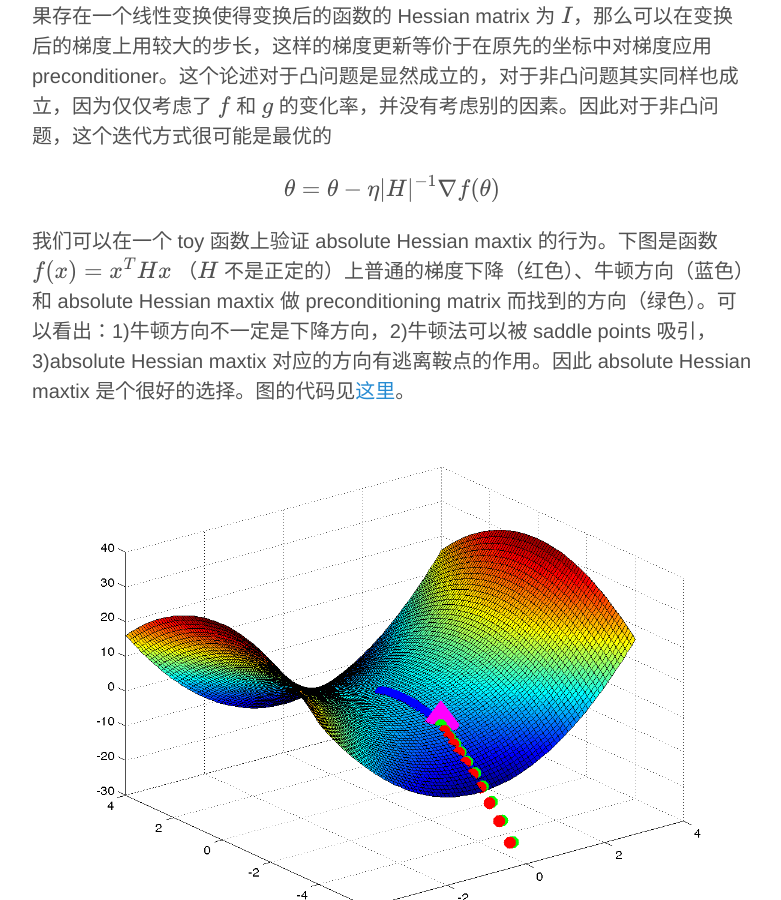
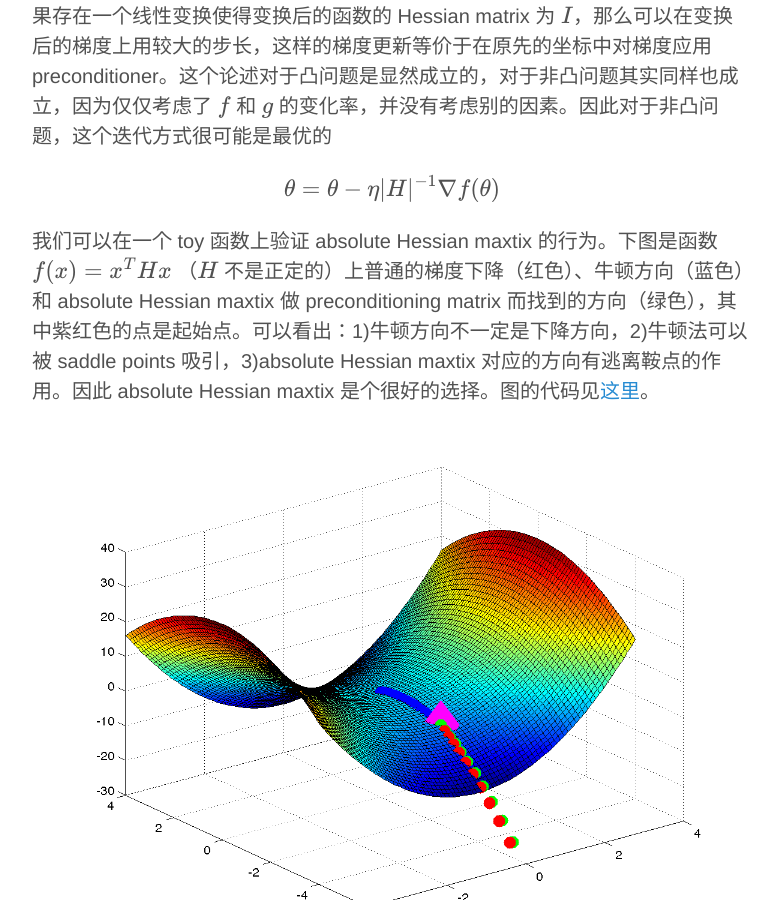
Before and after one commit to bjsc/cswhjiang.github.io, a Jekyll site: the page built from _posts/2015-09-10-escape-from-saddle-points.md, in a window 1280 px wide and 900 px high, scrolled down 809 px. Shown: the whole window, without its empty margins (248-1029 px from the left). Built offline with Jekyll 4.4.1, drawn with Linux system fonts in a browser that asks for light colours; formulas are drawn with MathJax 3; comment, search, counter and statistics services are not loaded.

Commit message:
saddle points

```diff
--- a/_posts/2015-09-10-escape-from-saddle-points.md
+++ b/_posts/2015-09-10-escape-from-saddle-points.md
@@ -16,7 +16,7 @@
 \theta = \theta - \eta |H|^{-1} \nabla f(\theta)
 $$
 
-我们可以在一个 toy 函数上验证 absolute Hessian maxtix 的行为。下图是函数 $$f(x) = x^THx$$ （$$H$$ 不是正定的）上普通的梯度下降（红色）、牛顿方向（蓝色）和 absolute Hessian maxtix 做 preconditioning  matrix 而找到的方向（绿色）。可以看出：1)牛顿方向不一定是下降方向，2)牛顿法可以被 saddle points 吸引，3)absolute Hessian maxtix 对应的方向有逃离鞍点的作用。因此 absolute Hessian maxtix 是个很好的选择。图的代码见[这里](https://gist.github.com/cswhjiang/2281e0476dbb9c3ee999)。
+我们可以在一个 toy 函数上验证 absolute Hessian maxtix 的行为。下图是函数 $$f(x) = x^THx$$ （$$H$$ 不是正定的）上普通的梯度下降（红色）、牛顿方向（蓝色）和 absolute Hessian maxtix 做 preconditioning  matrix 而找到的方向（绿色），其中紫红色的点是起始点。可以看出：1)牛顿方向不一定是下降方向，2)牛顿法可以被 saddle points 吸引，3)absolute Hessian maxtix 对应的方向有逃离鞍点的作用。因此 absolute Hessian maxtix 是个很好的选择。图的代码见[这里](https://gist.github.com/cswhjiang/2281e0476dbb9c3ee999)。
 
 ![各种方向的比较 1](/figures/2015-09-10-escape-from-saddle-points-a.png)
 ![各种方向的比较 2](/figures/2015-09-10-escape-from-saddle-points-b.png)
```
